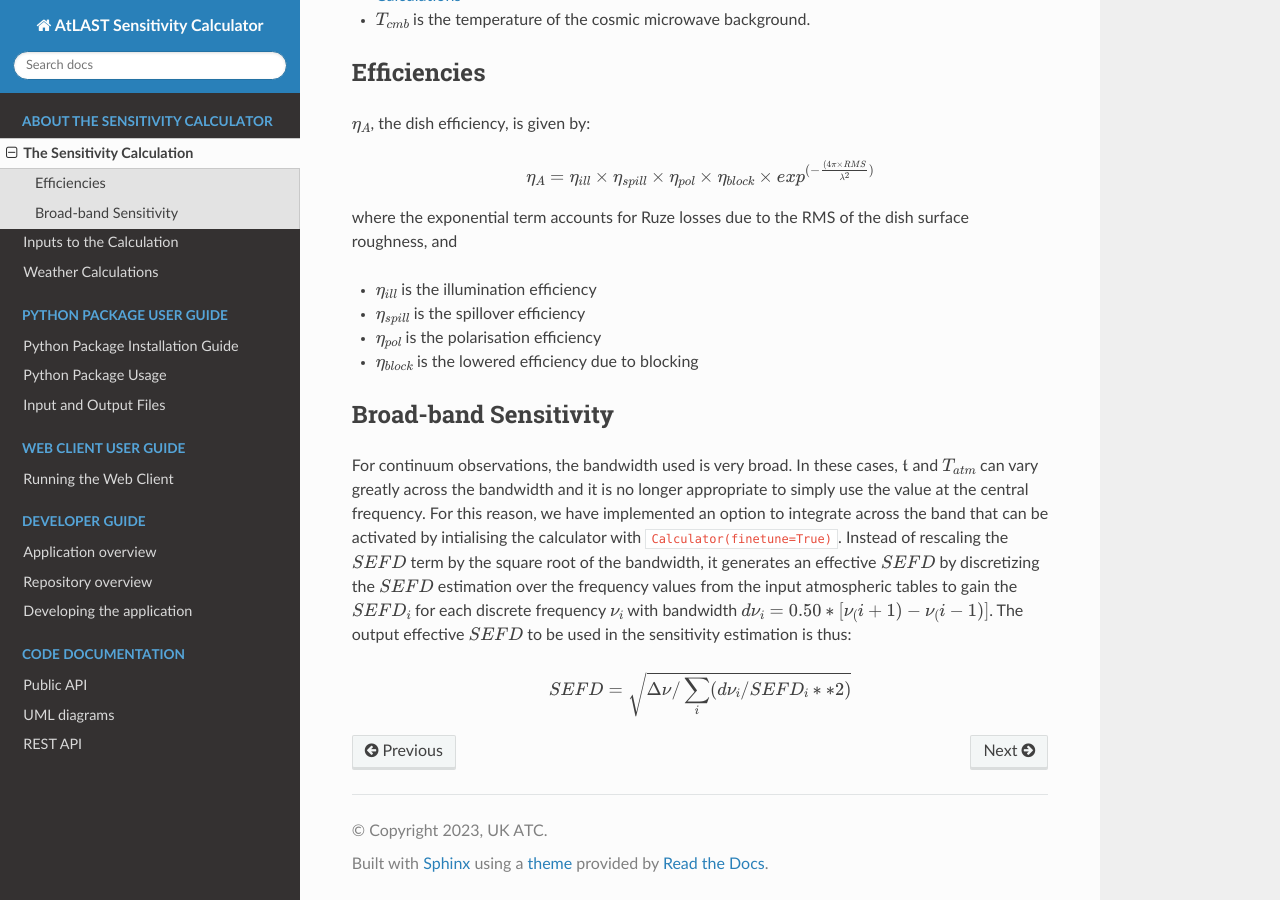
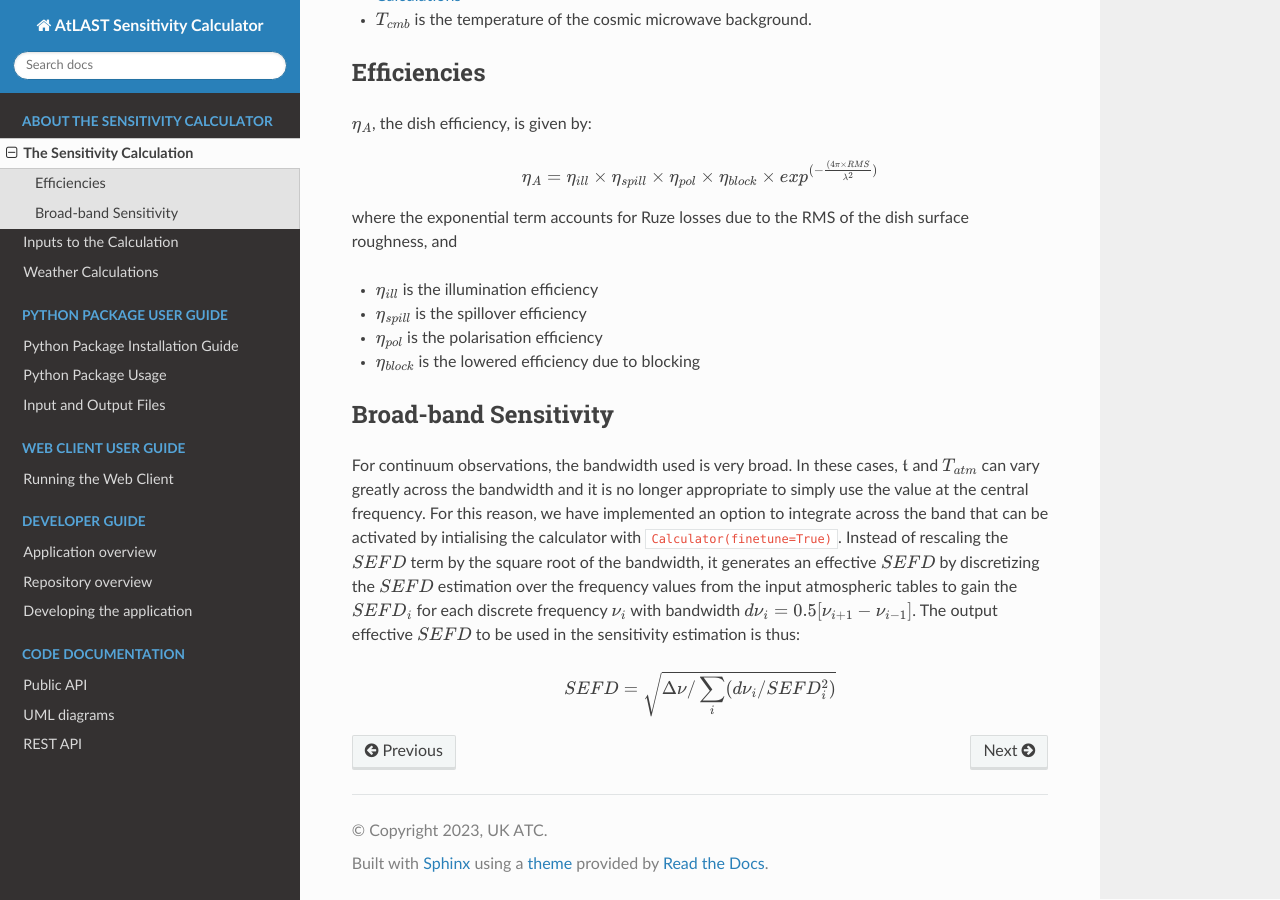
Before and after one commit to ukatc/AtLAST_sensitivity_calculator, a Sphinx documentation site: the page built from docs/source/calculator_info/sensitivity.rst, in a window 1280 px wide and 900 px high, scrolled down 1582 px. Built offline with Sphinx 7.4.7 and the Read the Docs theme 2.0.0, drawn with Linux system fonts in a browser that asks for light colours.

Commit message:
Update sensitivity.rst
Correcting typos in equations

```diff
--- a/docs/source/calculator_info/sensitivity.rst
+++ b/docs/source/calculator_info/sensitivity.rst
@@ -88,7 +88,7 @@ where the exponential term accounts for Ruze losses due to the RMS of the dish s
 Broad-band Sensitivity
 ----------------------
 
-For continuum observations, the bandwidth used is very broad. In these cases, :math:`\mathfrak{t}` and :math:`T_{atm}` can vary greatly across the bandwidth and it is no longer appropriate to simply use the value at the central frequency. For this reason, we have implemented an option to integrate across the band that can be activated by intialising the calculator with ``Calculator(finetune=True)``. Instead of rescaling the :math:`SEFD` term by the square root of the bandwidth, it generates an effective :math:`SEFD` by discretizing the :math:`SEFD` estimation over the frequency values from the input atmospheric tables to gain the :math:`SEFD_i` for each discrete frequency :math:`\nu_i` with bandwidth :math:`d\nu_i=0.50*[\nu_(i+1)-\nu_(i-1)]`. The output effective :math:`SEFD` to be used in the sensitivity estimation is thus:
+For continuum observations, the bandwidth used is very broad. In these cases, :math:`\mathfrak{t}` and :math:`T_{atm}` can vary greatly across the bandwidth and it is no longer appropriate to simply use the value at the central frequency. For this reason, we have implemented an option to integrate across the band that can be activated by intialising the calculator with ``Calculator(finetune=True)``. Instead of rescaling the :math:`SEFD` term by the square root of the bandwidth, it generates an effective :math:`SEFD` by discretizing the :math:`SEFD` estimation over the frequency values from the input atmospheric tables to gain the :math:`SEFD_i` for each discrete frequency :math:`\nu_i` with bandwidth :math:`d\nu_i=0.5[\nu_{i+1}-\nu_{i-1}]`. The output effective :math:`SEFD` to be used in the sensitivity estimation is thus:
 
 .. math::
-    SEFD = \sqrt{\Delta \nu/\sum_i(d\nu_i/SEFD_i**2)}
+    SEFD = \sqrt{\Delta \nu/\sum_i(d\nu_i/SEFD_i^2)}
```
